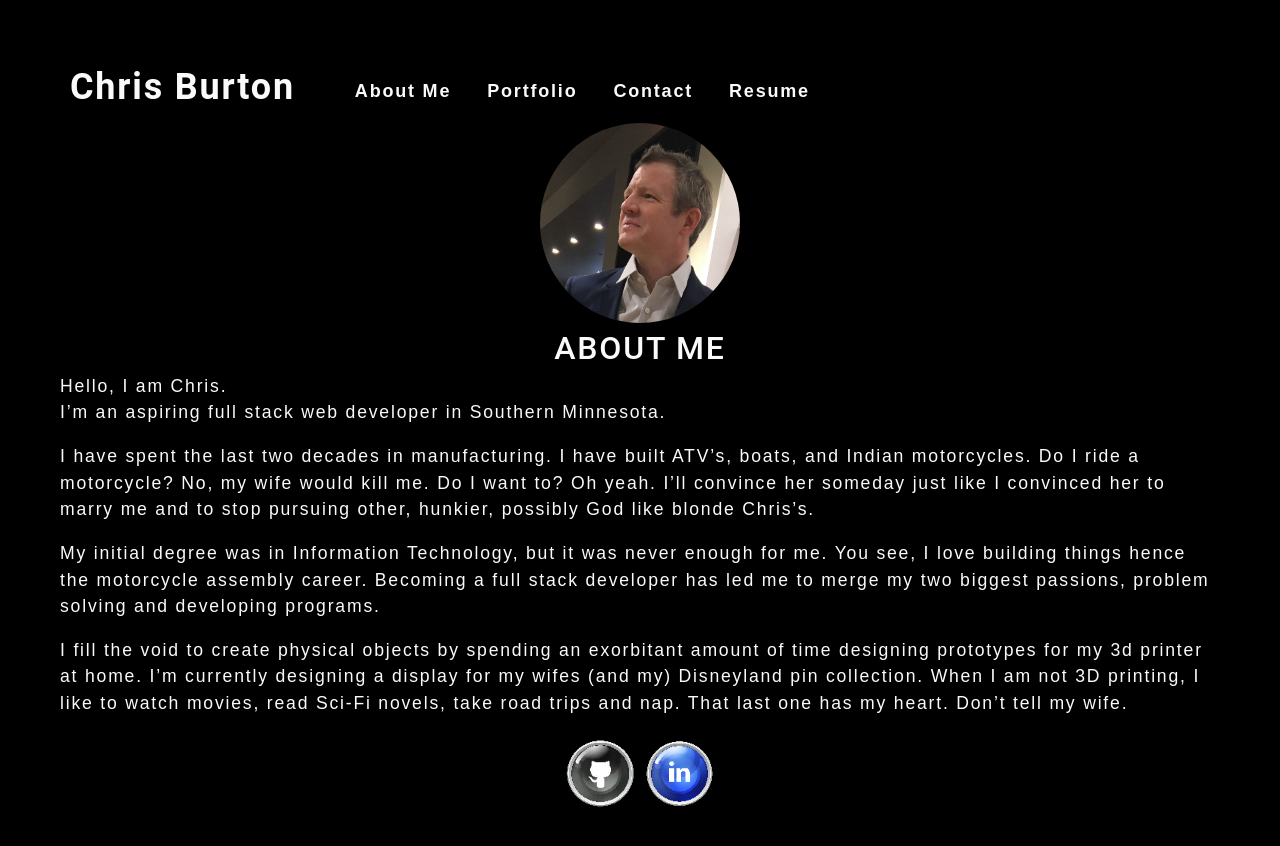
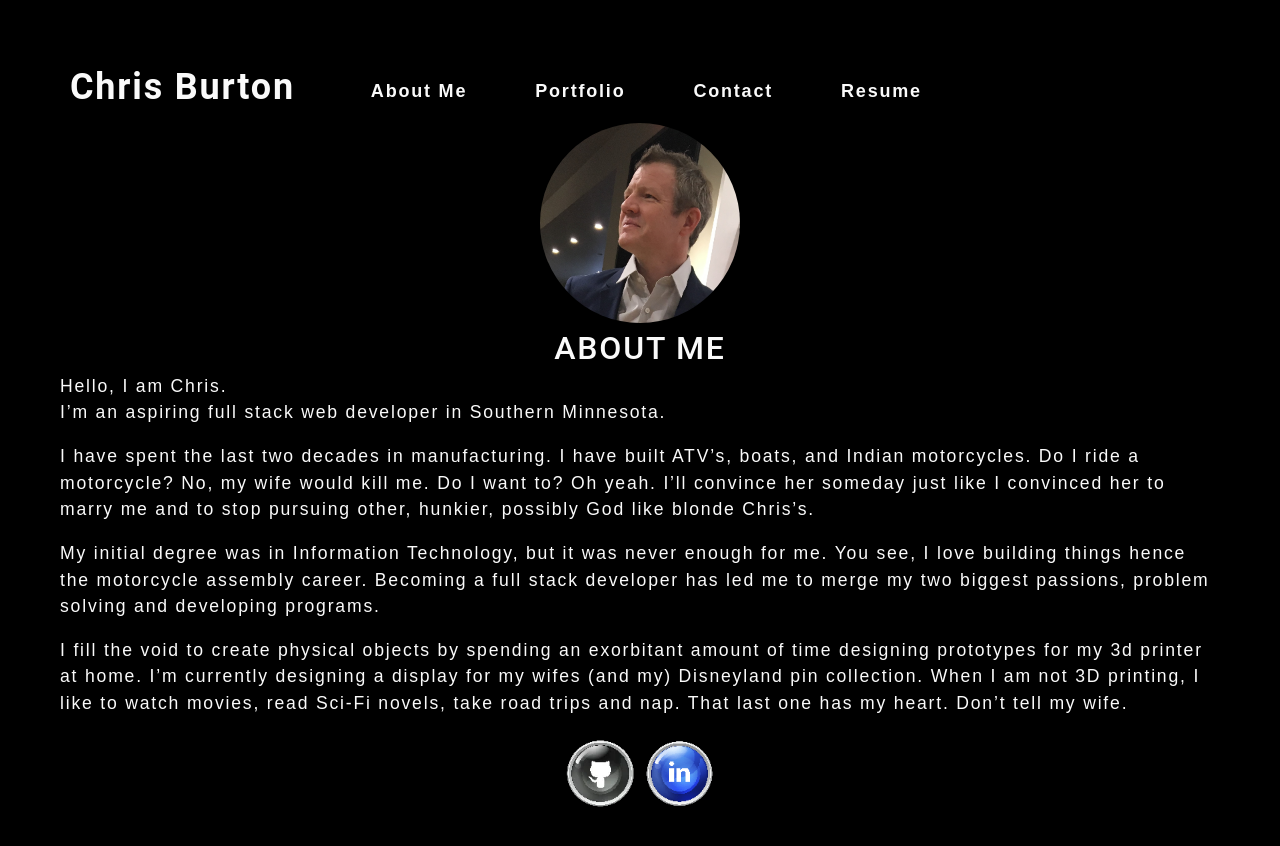
Before and after one commit to Wizzle13/cburton-portfolio, a React (Create React App) app: page / in a window 1280 px wide. Shown: the top 846 px of the page. Built offline with nearby package versions, Linux system fonts and the light colour scheme.

Commit message:
cleaned up code and fixed nav layout

```diff
--- a/src/components/Nav.js
+++ b/src/components/Nav.js
@@ -9,13 +9,13 @@ function Nav(props) {
                 <li className="mx-2">
                     <Link to="/">About Me</Link>
                 </li>
-            <li className = "mx-2" >
+                <li className = "mx-2">
                     <Link to="/portfolio">Portfolio</Link>
                 </li>
-            <li className = "mx-2" >
+                <li className = "mx-2">
                     <Link to="/contact">Contact</Link>
                 </li>
-            <li className = "mx-2" >
+                <li className = "mx-2">
                     <Link to="/resume">Resume</Link>
                 </li>
             </ul>
--- a/src/css/index.css
+++ b/src/css/index.css
@@ -12,7 +12,7 @@ main {
   --darker: #111111;
   --error: rgb(228, 46, 1);
   --spacing-one: calc(1rem * 0.5);
-  --spacing-two: calc(1rem);
+  --spacing-two: calc(2rem);
   --spacing-five: calc(2.5rem);
 
 }
```
Lines whose indentation alone changed are shown as unchanged.
